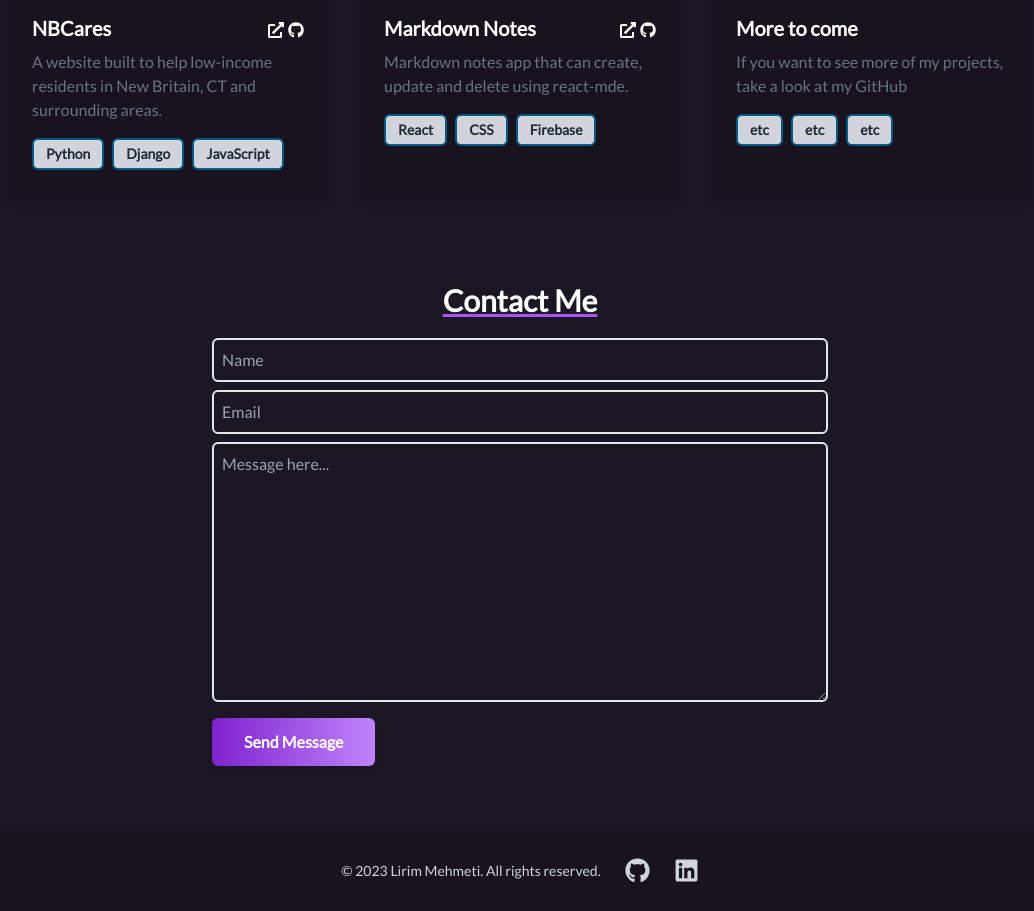
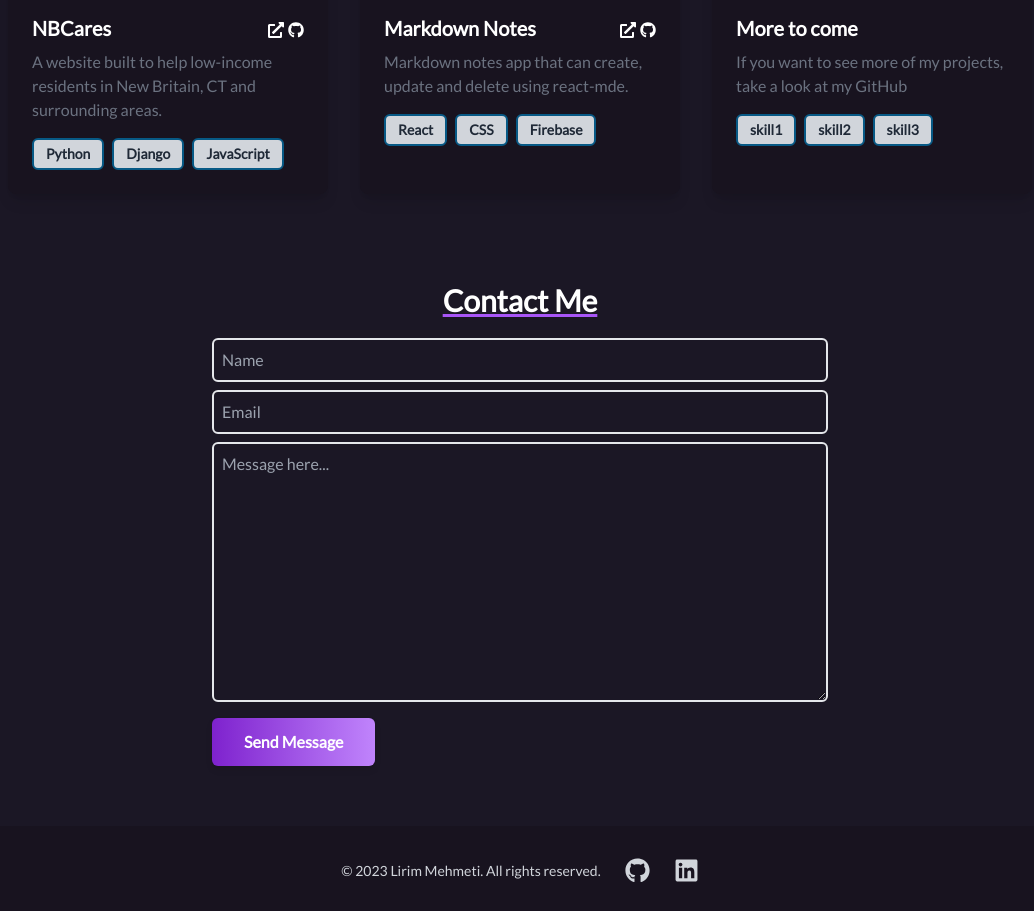
Before and after one commit to LEE-RUM/portfolio, a React (Vite) app: page / in a window 1280 px wide. Shown: the part 1650-2561 px from the top of the page, without its empty margins (120-1154 px from the left). Built offline with nearby package versions, Linux system fonts and the light colour scheme.

Commit message:
fixed errors that were in console caused by array, might be temp fix

```diff
--- a/src/data/projects.js
+++ b/src/data/projects.js
@@ -22,6 +22,6 @@ export default [
     title: 'More to come',
     description: 'If you want to see more of my projects, take a look at my GitHub',
     image: 'vite.svg',
-    skills: ['etc', 'etc', 'etc']
+    skills: ['skill1', 'skill2', 'skill3']
   }
 ]
```
